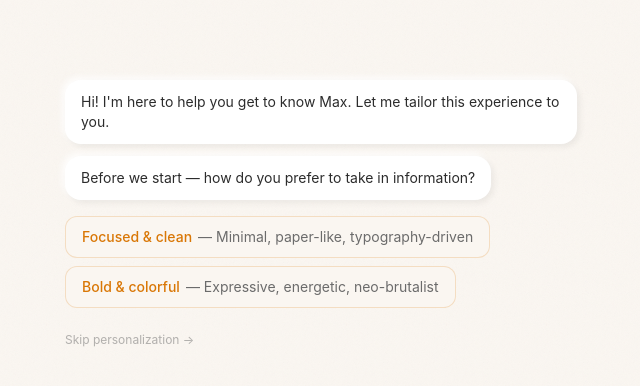
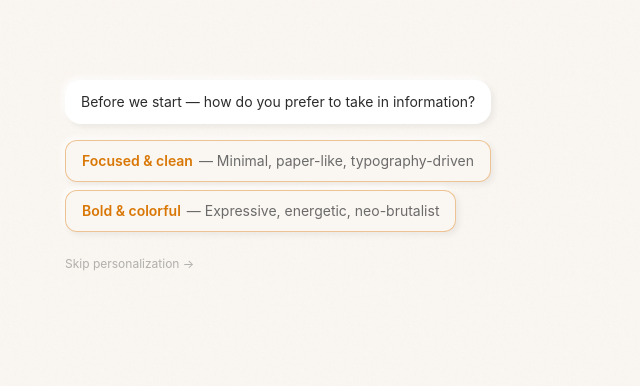
Before and after one commit to Maxlemoar/CV, a Next.js app: page / in a window 1280 px wide. Both pictures are taken after a click on the button "Get to know me". Shown: the top 386 px of the page, without its empty margins (319-959 px from the left). Built offline with nearby package versions, Linux system fonts and the light colour scheme.

Commit message:
fix: remove intro message from onboarding, make options look more clickable
Co-Authored-By: Claude Opus 4.6 (1M context) <noreply@anthropic.com>

```diff
--- a/src/components/OnboardingChat.tsx
+++ b/src/components/OnboardingChat.tsx
@@ -54,7 +54,6 @@ const STEPS: OnboardingStep[] = ["visual-style", "info-depth", "content-focus",
 export default function OnboardingChat({ onComplete, onSkip }: OnboardingChatProps) {
   const [currentStep, setCurrentStep] = useState(0);
   const [messages, setMessages] = useState<ChatMessage[]>([
-    { type: "bot", text: "Hi! I'm here to help you get to know Max. Let me tailor this experience to you." },
     { type: "bot", text: STEP_CONFIG["visual-style"].question },
   ]);
   const [selections, setSelections] = useState<Partial<UserPreferences>>({});
@@ -141,9 +140,9 @@ export default function OnboardingChat({ onComplete, onSkip }: OnboardingChatPro
               <button
                 key={opt.value}
                 onClick={() => handleSelect(opt.value, opt.label)}
-                className="rounded-xl border border-accent/20 bg-paper px-4 py-2.5 text-left text-sm transition-shadow hover:shadow-neu-sm"
+                className="rounded-xl border border-accent/40 bg-paper px-4 py-2.5 text-left text-sm shadow-neu-sm transition-all hover:border-accent hover:shadow-neu active:shadow-neu-inset"
               >
-                <span className="font-medium text-accent">{opt.label}</span>
+                <span className="font-semibold text-accent">{opt.label}</span>
                 <span className="ml-1.5 text-ink-light">— {opt.description}</span>
               </button>
             ))}
```
